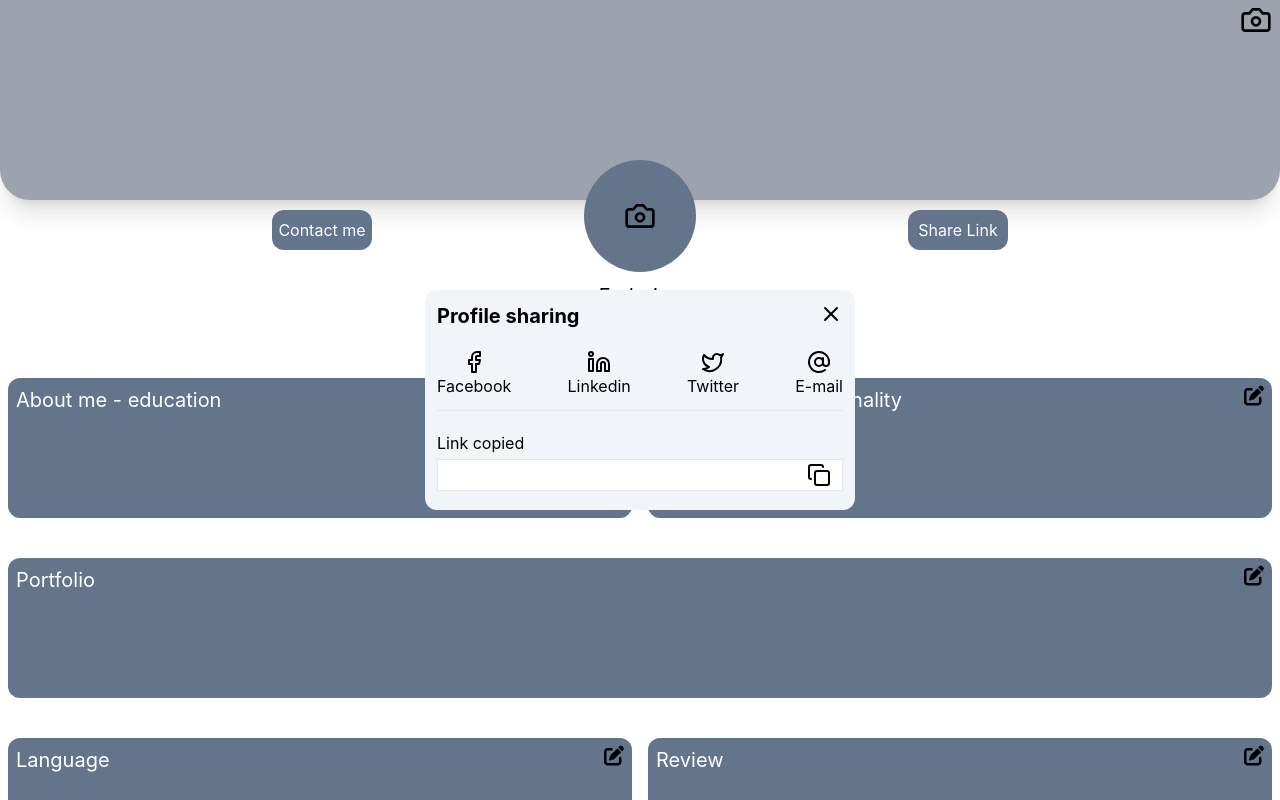
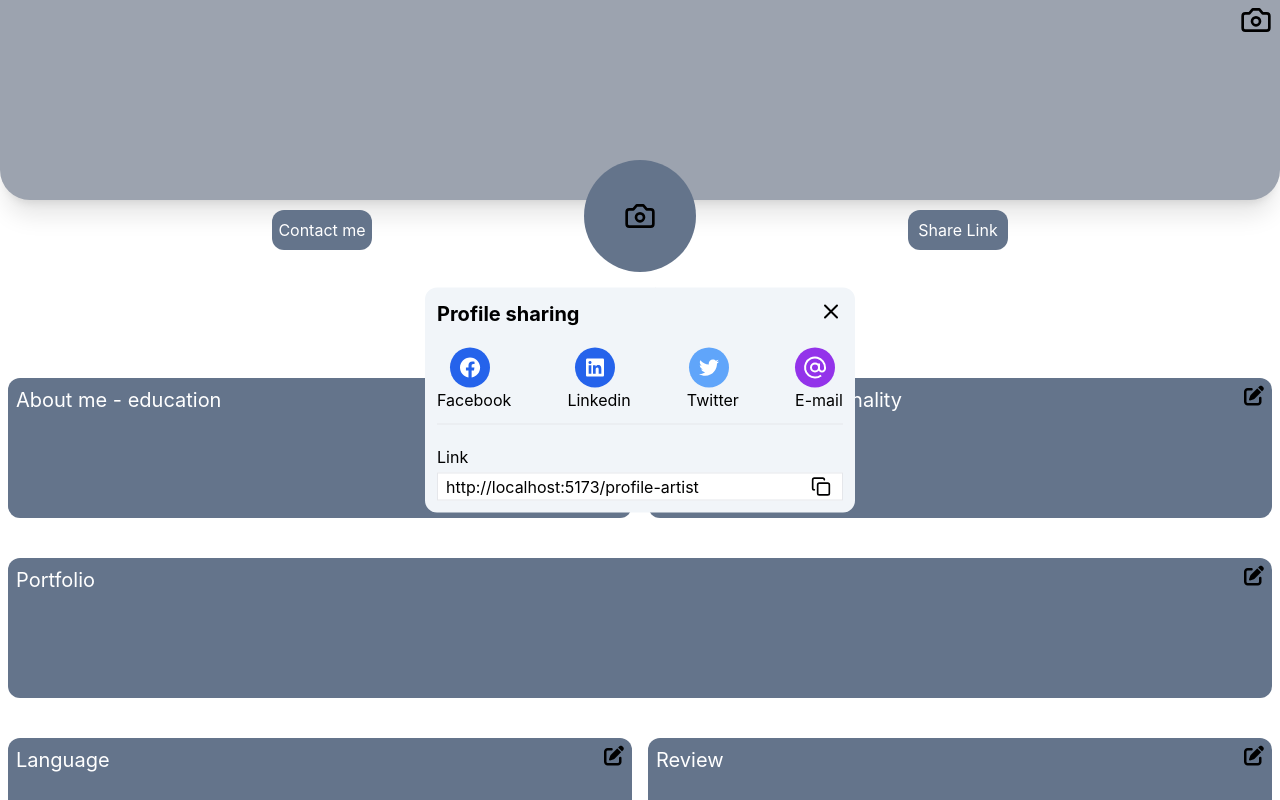
Before and after one commit to ocirede/Simona_DCI_final_project, a React (Vite) app in the folder client/: page /profile-artist in a window 1280 px wide. Both pictures are taken after a click on the button "Share Link". Shown: the top 800 px of the page. Built offline with nearby package versions, Linux system fonts and the light colour scheme.

Commit message:
added some functionalities to contact-me button(mailto) andto all the social media links in the shareLinkCard

```diff
--- a/client/src/App.jsx
+++ b/client/src/App.jsx
@@ -10,6 +10,7 @@ function App() {
       <Routes>
         <Route path="/" element={<Homepage />} />
         <Route path="/sign-in" element={<SignInPage />} />
+        {/* :userId to be added*/}
         <Route path="/profile-artist" element={<ProfileArtistPage />} />
 
       </Routes>
--- a/client/src/components/profile artist/PersonalInfo.jsx
+++ b/client/src/components/profile artist/PersonalInfo.jsx
@@ -4,14 +4,16 @@ import { Share } from "lucide-react";
 import { Camera } from "lucide-react";
 
 function PersonalInfo({onClick}) {
-
+ const contactMail =` mailto:federico.diaferia@gmail.com`
   return (
     <section className="flex justify-center items-center  h-[130px] mt-2  ">
       {/* import { Contact } from 'lucide-react' ???*/}
       <div className="absolute top-0 -left-8  sm:left-12 md:left-28 lg:left-56 ">
+        <a href={contactMail}>
         <button className=" flex items-center justify-center w-[100px] h-[40px] absolute left-12 top-[210px] rounded-xl bg-slate-500">
           <span className="text-white">Contact me</span>
         </button>
+        </a>
       </div>
       <label>
         <div className="bg-slate-500 w-28 h-28 rounded-full cursor-pointer absolute top-[160px] transform -translate-x-1/2 z-20">
--- a/client/src/components/profile artist/ShareLinkCard.jsx
+++ b/client/src/components/profile artist/ShareLinkCard.jsx
@@ -1,49 +1,150 @@
-import React from "react";
-import { Facebook } from "lucide-react";
-import { Linkedin } from "lucide-react";
-import { Twitter } from "lucide-react";
-import { AtSign } from "lucide-react";
+import React, { useRef, useState } from "react";
 import { X } from "lucide-react";
 import { Copy } from "lucide-react";
+import { useLocation, useParams } from "react-router-dom";
 
 function ShareLinkCard({ onClose }) {
+  const [copySuccess, setCopySuccess] = useState(false);
+  const inputRef = useRef(null);
+  const location = useLocation();
+  const pathname = location.pathname;
+  const mailtoLink =
+    "mailto:?subject=Some%20text%20here%20as%20a%20subject.&body=http://localhost:5173" +
+    pathname;
+  const facebookLink =
+    "https://www.facebook.com/sharer/sharer.php?u=http://localhost:5173" +
+    pathname;
+  const linkedinLink =
+    "https://www.linkedin.com/sharing/share-offsite/?url=http://localhost:5173" +
+    pathname;
+  const twitterLink = ` https://twitter.com/intent/tweet?url=http://localhost:5173${pathname}&text=Check%20out%20my%20profile`;
+  const handleCopy = () => {
+    inputRef.current.select();
+    document.execCommand("copy");
+    setCopySuccess(true);
+    setTimeout(() => setCopySuccess(false), 3000);
+  };
+  {
+    /*(to add) extracting dynamic routes with UseParams()*/
+  }
+
   return (
-    <div className="fixed top-1/2 left-1/2 transform -translate-x-1/2 -translate-y-1/2 w-[430px] h-[220px]  rounded-xl p-3 bg-slate-100 border-black  z-50 transition-transform duration-800">
+    <div className="fixed top-1/2 left-1/2 transform -translate-x-1/2 -translate-y-1/2 w-[430px] h-[225px]  rounded-xl p-3 bg-slate-100 border-black  z-50 transition-transform duration-800">
       <div className=" flex justify-between">
         <h3 className=" text-xl font-bold">Profile sharing </h3>
         <X className=" cursor-pointer" onClick={onClose} />
       </div>
       <div className=" flex justify-between mt-5">
         <div className=" flex flex-col items-center">
-          <Facebook className=" cursor-pointer" />
+          <a href={facebookLink} target="_blank">
+            <svg
+              width="40"
+              height="40"
+              viewBox="0 0 40 40"
+              fill="none"
+              xmlns="http://www.w3.org/2000/svg"
+              className="bg-blue-600 cursor-pointer rounded-full mr-2"
+            >
+              <path
+                d="M30.1222 20.0611C30.1222 14.5045 25.6177 10 20.0611 10C14.5045 10 10 14.5045 10 20.0611C10 25.0829 13.6792 29.2452 18.4891 30V22.9694H15.9345V20.0611H18.4891V17.8445C18.4891 15.323 19.9911 13.9301 22.2893 13.9301C23.3901 13.9301 24.5415 14.1266 24.5415 14.1266V16.6026H23.2728C22.0229 16.6026 21.6332 17.3782 21.6332 18.1738V20.0611H24.4236L23.9775 22.9694H21.6332V30C26.443 29.2452 30.1222 25.0829 30.1222 20.0611"
+                fill="white"
+              ></path>
+            </svg>
+          </a>
           <span>Facebook</span>
         </div>
-        <div  className=" flex flex-col items-center">
-          <Linkedin className=" cursor-pointer" />
+        <div className=" flex flex-col items-center">
+          <a href={linkedinLink} target="_blank">
+            <svg
+              width="40"
+              height="40"
+              viewBox="0 0 40 40"
+              fill="none"
+              xmlns="http://www.w3.org/2000/svg"
+              className="bg-blue-600 cursor-pointer rounded-full mr-2"
+            >
+              <path
+                d="M26.3369 26.3372H23.6698V22.1604C23.6698 21.1644 23.652 19.8822 22.2827 19.8822C20.8936 19.8822 20.6811 20.9674 20.6811 22.0879V26.3369H18.014V17.7477H20.5744V18.9215H20.6102C20.8665 18.4834 21.2367 18.1229 21.6816 17.8786C22.1264 17.6343 22.6292 17.5152 23.1364 17.534C25.8396 17.534 26.338 19.3121 26.338 21.6253L26.3369 26.3372ZM15.0047 16.5736C14.6986 16.5736 14.3994 16.4829 14.1448 16.3129C13.8903 16.1429 13.6918 15.9012 13.5746 15.6184C13.4575 15.3356 13.4267 15.0244 13.4864 14.7241C13.5461 14.4239 13.6934 14.1481 13.9098 13.9316C14.1263 13.7151 14.402 13.5676 14.7022 13.5078C15.0024 13.4481 15.3136 13.4787 15.5965 13.5958C15.8793 13.7129 16.1211 13.9112 16.2912 14.1657C16.4613 14.4202 16.5521 14.7194 16.5522 15.0255C16.5522 15.2288 16.5122 15.4301 16.4345 15.6179C16.3567 15.8057 16.2427 15.9763 16.099 16.1201C15.9553 16.2638 15.7847 16.3778 15.597 16.4557C15.4092 16.5335 15.208 16.5735 15.0047 16.5736ZM16.3382 26.3372H13.6684V17.7477H16.3382V26.3372ZM27.6665 11.0012H12.3282C11.9801 10.9973 11.6447 11.1317 11.3956 11.375C11.1465 11.6183 11.0042 11.9505 11 12.2987V27.7011C11.0041 28.0494 11.1463 28.3818 11.3953 28.6254C11.6444 28.8689 11.9799 29.0036 12.3282 28.9999H27.6665C28.0155 29.0043 28.3519 28.8699 28.602 28.6264C28.852 28.3829 28.9952 28.0501 29 27.7011V12.2976C28.995 11.9487 28.8518 11.6161 28.6017 11.3729C28.3517 11.1296 28.0153 10.9955 27.6665 11.0001"
+                fill="white"
+              ></path>
+            </svg>
+          </a>
           <span>Linkedin</span>
-
-        </div>
-        <div  className=" flex flex-col items-center">
-          <Twitter className=" cursor-pointer" />
-          <span>Twitter</span>
-
         </div>
         <div className=" flex flex-col items-center">
-          <AtSign className=" cursor-pointer" />
+          <a href={twitterLink} target="_blank">
+            <svg
+              width="40"
+              height="40"
+              viewBox="0 0 40 40"
+              fill="none"
+              xmlns="http://www.w3.org/2000/svg"
+              className="bg-blue-400 cursor-pointer rounded-full mr-2"
+            >
+              <path
+                d="M16.2898 28.2541C23.8373 28.2541 27.9648 22.0013 27.9648 16.5791C27.9648 16.4016 27.9612 16.2248 27.9532 16.0487C28.7562 15.4677 29.4493 14.7481 30 13.9239C29.2648 14.2508 28.4736 14.4708 27.6437 14.57C28.4908 14.0619 29.1412 13.2584 29.448 12.3004C28.6425 12.7783 27.7613 13.1151 26.8424 13.2964C26.0936 12.4989 25.0277 12 23.8472 12C21.5812 12 19.7436 13.8376 19.7436 16.1028C19.7436 16.4248 19.7797 16.738 19.8501 17.0384C16.4397 16.8668 13.4157 15.234 11.3918 12.7512C11.0273 13.3774 10.8355 14.0891 10.8362 14.8136C10.8362 16.2372 11.5606 17.494 12.6622 18.2292C12.0106 18.2093 11.3733 18.0333 10.8038 17.716C10.8032 17.7332 10.8032 17.75 10.8032 17.7684C10.8032 19.7556 12.2176 21.4148 14.0952 21.7907C13.7425 21.8868 13.3787 21.9354 13.0132 21.9352C12.7543 21.935 12.4961 21.9102 12.242 21.8611C12.7644 23.4915 14.2792 24.6779 16.0752 24.7111C14.6707 25.8119 12.9016 26.4675 10.9788 26.4675C10.648 26.4675 10.3212 26.4487 10 26.4107C11.816 27.5748 13.9724 28.2539 16.29 28.2539"
+                fill="white"
+              ></path>
+            </svg>
+          </a>
+          <span>Twitter</span>
+        </div>
+        <div className=" flex flex-col items-center">
+          <a href={mailtoLink}>
+            <svg
+              width="40"
+              height="40"
+              viewBox="0 0 40 40"
+              fill="none"
+              xmlns="http://www.w3.org/2000/svg"
+              className="bg-purple-600 cursor-pointer rounded-full mr-2"
+            >
+              <path
+                d="M20 24C22.2091 24 24 22.2091 24 20C24 17.7909 22.2091 16 20 16C17.7909 16 16 17.7909 16 20C16 22.2091 17.7909 24 20 24Z"
+                stroke="white"
+                stroke-width="2"
+                strokelinecap="round"
+                stroke-linejoin="round"
+              ></path>
+              <path
+                d="M24 16V21C24 21.7956 24.3161 22.5587 24.8787 23.1213C25.4413 23.6839 26.2044 24 27 24C27.7956 24 28.5587 23.6839 29.1213 23.1213C29.6839 22.5587 30 21.7956 30 21V20C29.9999 17.743 29.2362 15.5525 27.8333 13.7845C26.4303 12.0165 24.4706 10.7751 22.2726 10.2622C20.0747 9.74925 17.7679 9.99492 15.7274 10.9592C13.6868 11.9236 12.0324 13.5498 11.0333 15.5736C10.0341 17.5973 9.74898 19.8995 10.2242 22.1059C10.6994 24.3123 11.907 26.293 13.6506 27.726C15.3943 29.1591 17.5714 29.9601 19.8281 29.9989C22.0847 30.0377 24.2881 29.312 26.08 27.9398"
+                stroke="white"
+                stroke-width="2"
+                strokelinecap="round"
+                stroke-linejoin="round"
+              ></path>
+            </svg>
+          </a>
           <span>E-mail</span>
-
         </div>
       </div>
       <hr className=" mt-3" />
-      <div className="w-full mt-5">
-        <label className="cursor-pointer">
-          <span>Link copied</span>
+
+      <form className="w-full mt-5">
+        <label className="cursor-pointe flex items-center">
+          <span>Link</span>
+          {copySuccess && (
+            <div className="absolute  right-8 transform -translate-y-1/2">
+              <p className="text-green-500">Copied</p>
+            </div>
+          )}
         </label>
         <div className="flex justify-between mt-1 relative">
-          <input type="text" className="border w-full h-8 pl-2" />
-          <Copy className="absolute top-1/2 right-3 transform -translate-y-1/2 cursor-pointer" />
+          {/* :userId to be added*/}
+
+          <input
+            type="text"
+            defaultValue={`http://localhost:5173${pathname}`}
+            className="border w-full h-7 pl-2"
+            ref={inputRef}
+          />
+
+          <Copy
+            onClick={handleCopy}
+            className="absolute top-1/2 right-3 transform -translate-y-1/2 cursor-pointer w-5 h-5"
+          />
         </div>
-      </div>
+      </form>
     </div>
   );
 }
```
